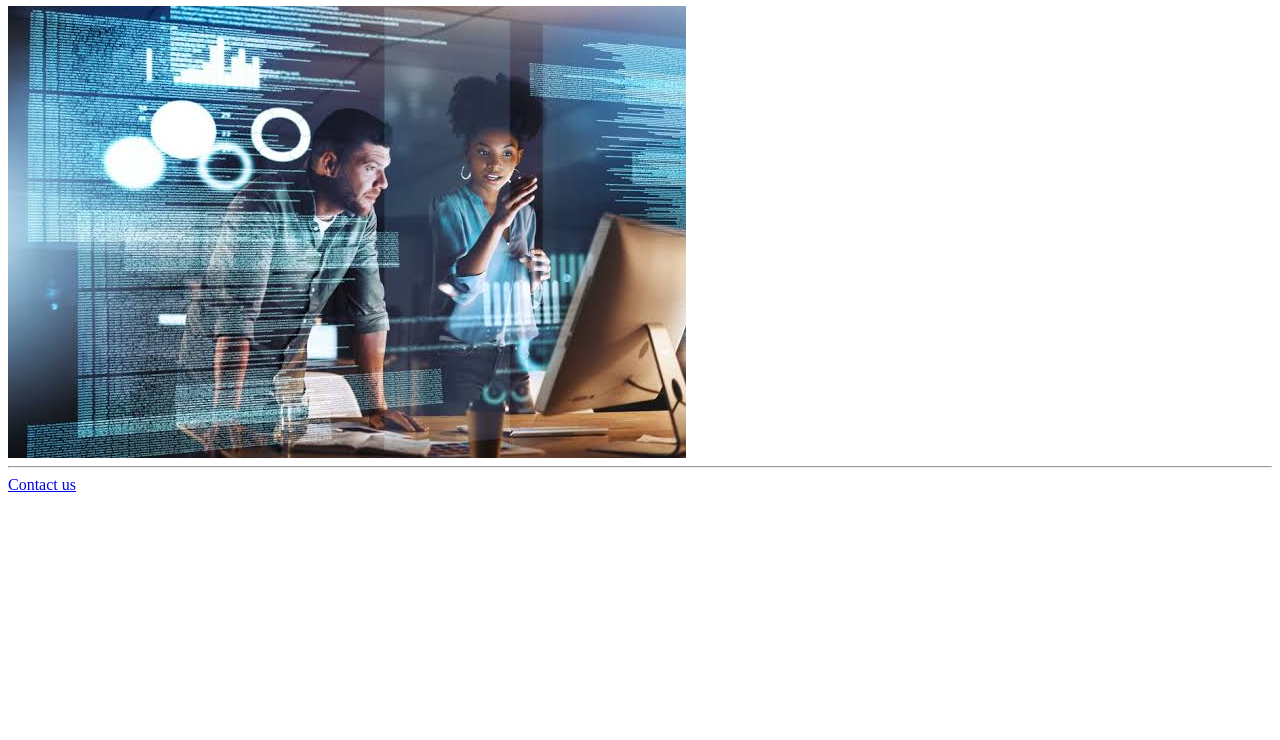
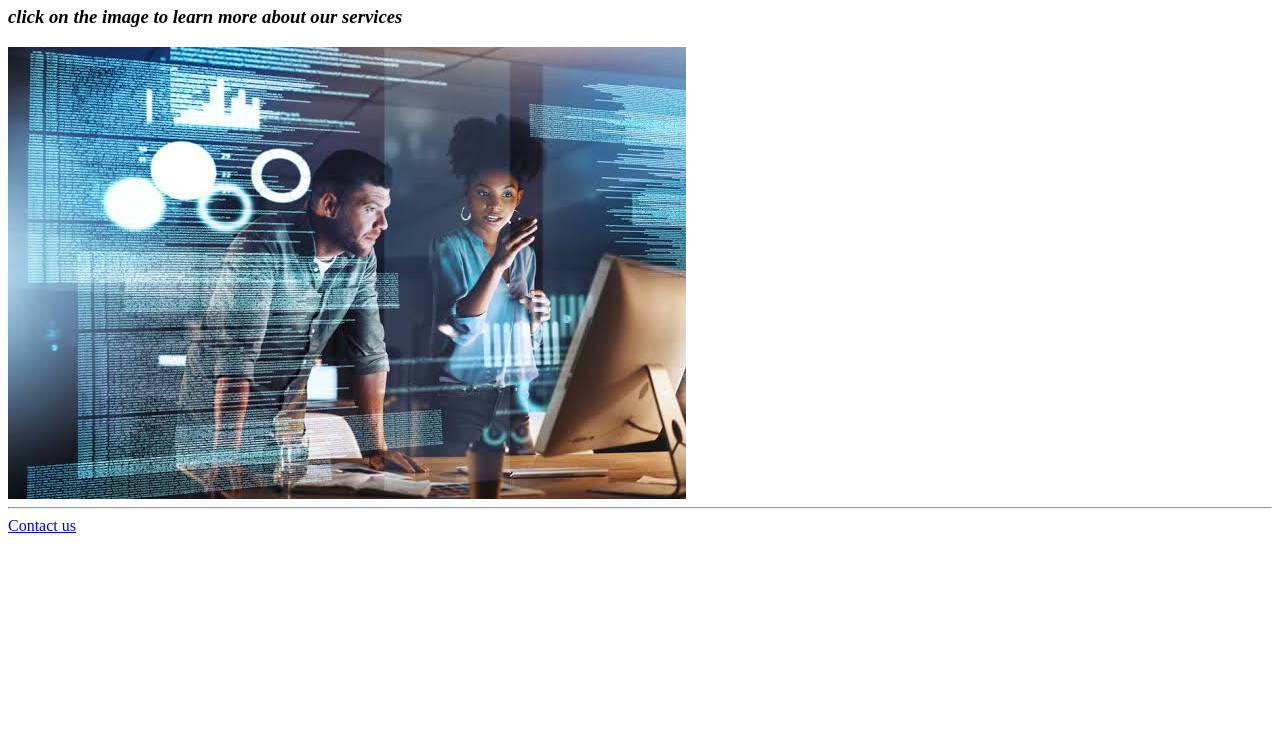
Before and after one commit to BluesTech/my-website-services, a plain HTML site: page index.html in a window 1280 px wide. Shown: the part 60-800 px from the top of the page. Drawn offline with Linux system fonts and the light colour scheme.

Commit message:
Update index.html

```diff
--- a/index.html
+++ b/index.html
@@ -1,5 +1,5 @@
 <h1>Welcome to My Website!</h1>
-<!-- Add an image of yourself that links to the about page -->
+<h3><b><i>click on the image to learn more about our services</i></b></h3>
 <a href="./public/about.html"><img src="./assets/images/computer Tech's.jpeg" alt="Downtown View"> </a>
 <hr>
 <!-- Add a link to your contact me page here -->
```
